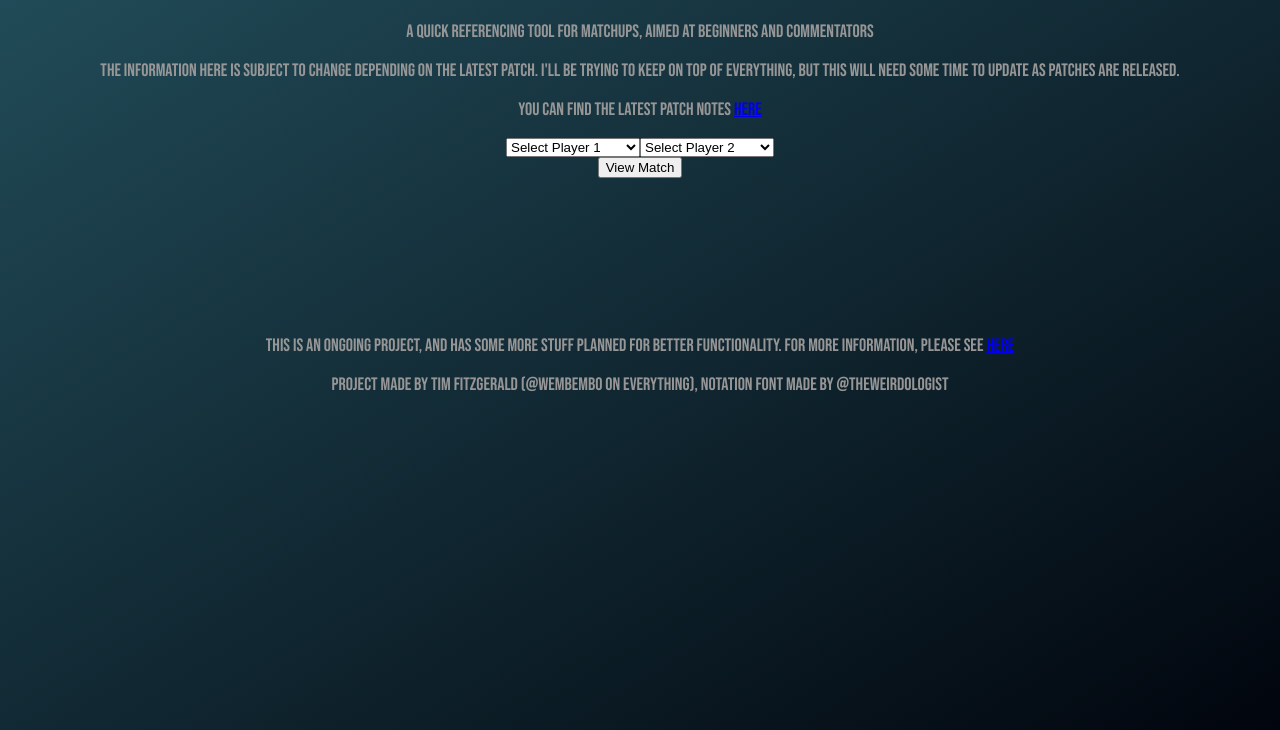
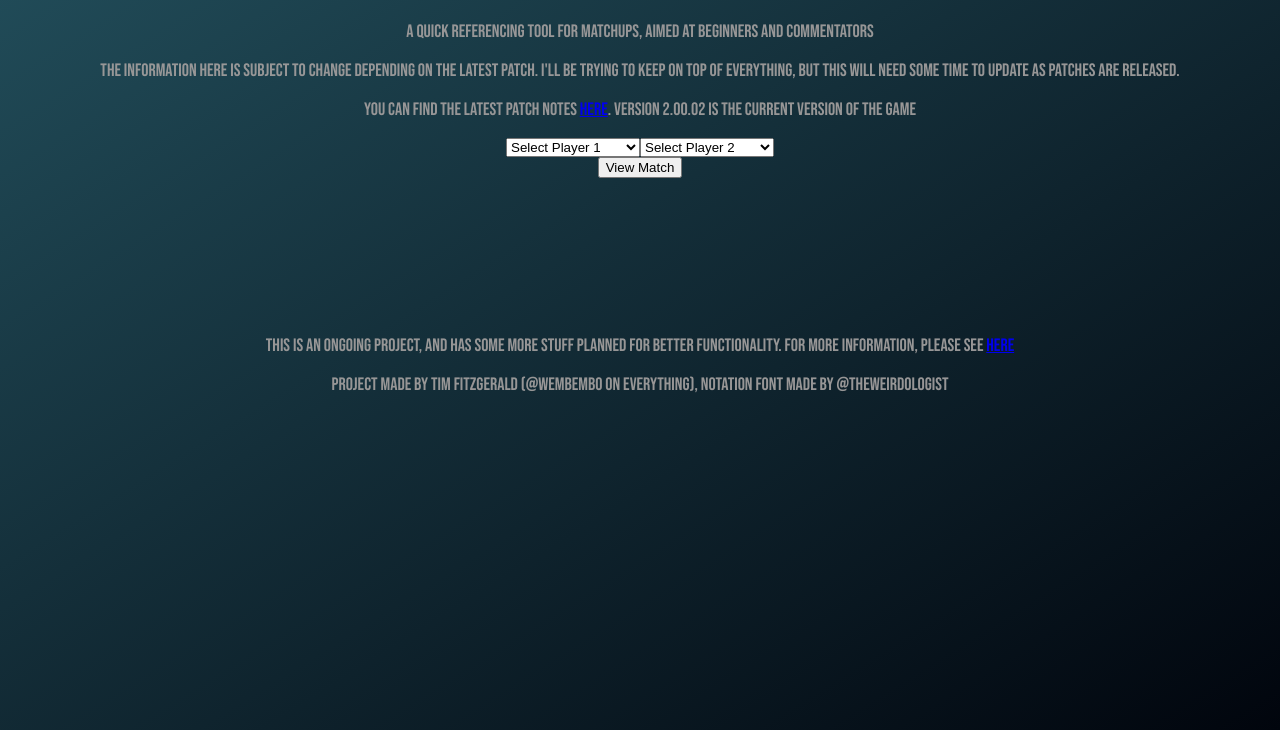
Before and after one commit to Wembembo/Tekken-Project-1.1, a plain HTML site: page index.html in a window 1280 px wide. Shown: the part 70-800 px from the top of the page. Drawn offline with Linux system fonts and the light colour scheme.

Commit message:
Update index.html
Updated patch notes, included version number.

```diff
--- a/index.html
+++ b/index.html
@@ -16,7 +16,7 @@
     <h1 class="header_title">Tekken 8 Quick Matchup Guide</h1>
     <p class="header_subtitle">A quick referencing tool for matchups, aimed at beginners and commentators</p>
     <p>The information here is subject to change depending on the latest patch. I'll be trying to keep on top of everything, but this will need some time to update as patches are released. </p>
-    <p>You can find the latest patch notes <a href="https://www.bandainamcoent.com/news/tekken-8-patch-notes-v2-00">here</a></p>
+    <p>You can find the latest patch notes <a href="https://www.tekken-official.jp/tekken_news/?p=1224">here</a>. Version 2.00.02 is the current version of the game</p>
 </header>
     <!--Drop Down Menus-->
 <div class="Dropdown">
```
